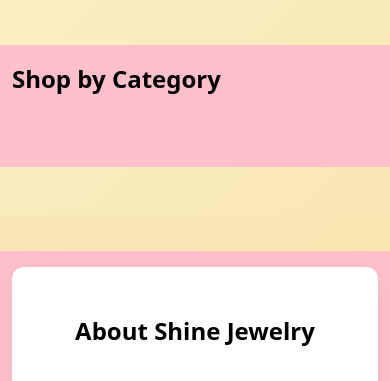
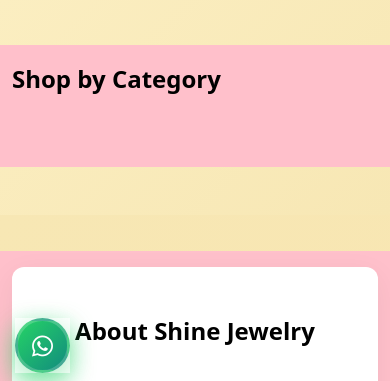
Before and after one commit to begad-tamim/shine-jewelry-app, a website: page public/index.html in a window 390 px wide. Shown: the part 456-837 px from the top of the page. Drawn offline with Linux system fonts and the light colour scheme; no server answers.

Commit message:
feat: add WhatsApp contact button and styles for improved customer communication

```diff
--- a/public/index.html
+++ b/public/index.html
@@ -79,6 +79,13 @@
     </section>
   </main>
 
+  <!-- WhatsApp Contact Button -->
+  <div class="whatsapp-float">
+    <a href="https://wa.me/201500924994" target="_blank" rel="noopener noreferrer" class="whatsapp-btn" title="Contact us on WhatsApp">
+      <i class="fab fa-whatsapp"></i>
+    </a>
+  </div>
+
   <!-- Product Modal (centered, blurred background when active) -->
   <div id="overlay" class="overlay" aria-hidden="true">
     <div class="modal" role="dialog" aria-modal="true">
--- a/public/styles.css
+++ b/public/styles.css
@@ -75,6 +75,67 @@
     z-index: 3;
   }
 }
+/* --- WhatsApp Float Button --- */
+.whatsapp-float {
+  position: fixed;
+  bottom: 20px;
+  left: 20px;
+  z-index: 1000;
+  animation: whatsappPulse 2s infinite;
+}
+
+.whatsapp-btn {
+  display: flex;
+  align-items: center;
+  justify-content: center;
+  width: 60px;
+  height: 60px;
+  background: linear-gradient(135deg, #25D366 0%, #128C7E 100%);
+  border-radius: 50%;
+  box-shadow: 0 8px 25px rgba(37, 211, 102, 0.4);
+  text-decoration: none;
+  color: white;
+  font-size: 28px;
+  transition: all 0.3s ease;
+  border: 3px solid rgba(255, 255, 255, 0.2);
+}
+
+.whatsapp-btn:hover {
+  transform: scale(1.1);
+  box-shadow: 0 12px 35px rgba(37, 211, 102, 0.6);
+  background: linear-gradient(135deg, #128C7E 0%, #25D366 100%);
+}
+
+.whatsapp-btn:active {
+  transform: scale(0.95);
+}
+
+@keyframes whatsappPulse {
+  0% {
+    box-shadow: 0 8px 25px rgba(37, 211, 102, 0.4);
+  }
+  50% {
+    box-shadow: 0 8px 25px rgba(37, 211, 102, 0.8), 0 0 0 10px rgba(37, 211, 102, 0.1);
+  }
+  100% {
+    box-shadow: 0 8px 25px rgba(37, 211, 102, 0.4);
+  }
+}
+
+/* Mobile responsiveness for WhatsApp button */
+@media (max-width: 768px) {
+  .whatsapp-float {
+    bottom: 15px;
+    left: 15px;
+  }
+
+  .whatsapp-btn {
+    width: 55px;
+    height: 55px;
+    font-size: 24px;
+  }
+}
+
 /* --- Carousel Marketing Styles --- */
 .carousel-marketing {
   /* Shrink to content so the card is just a bit wider than the image */
```
Also changed, not shown: public/cart.html (+8 -0 lines), public/category.html (+8 -0 lines).
